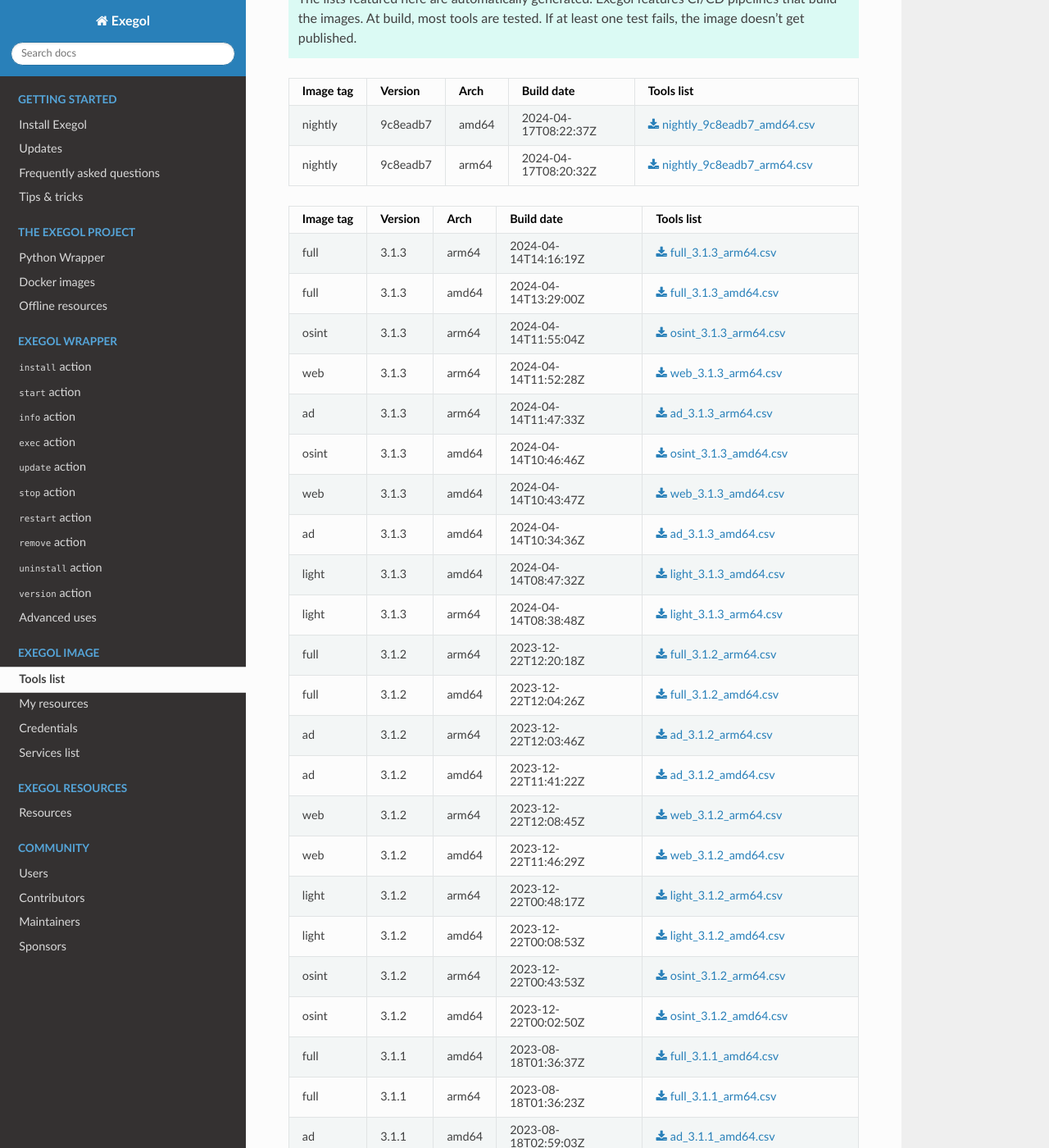
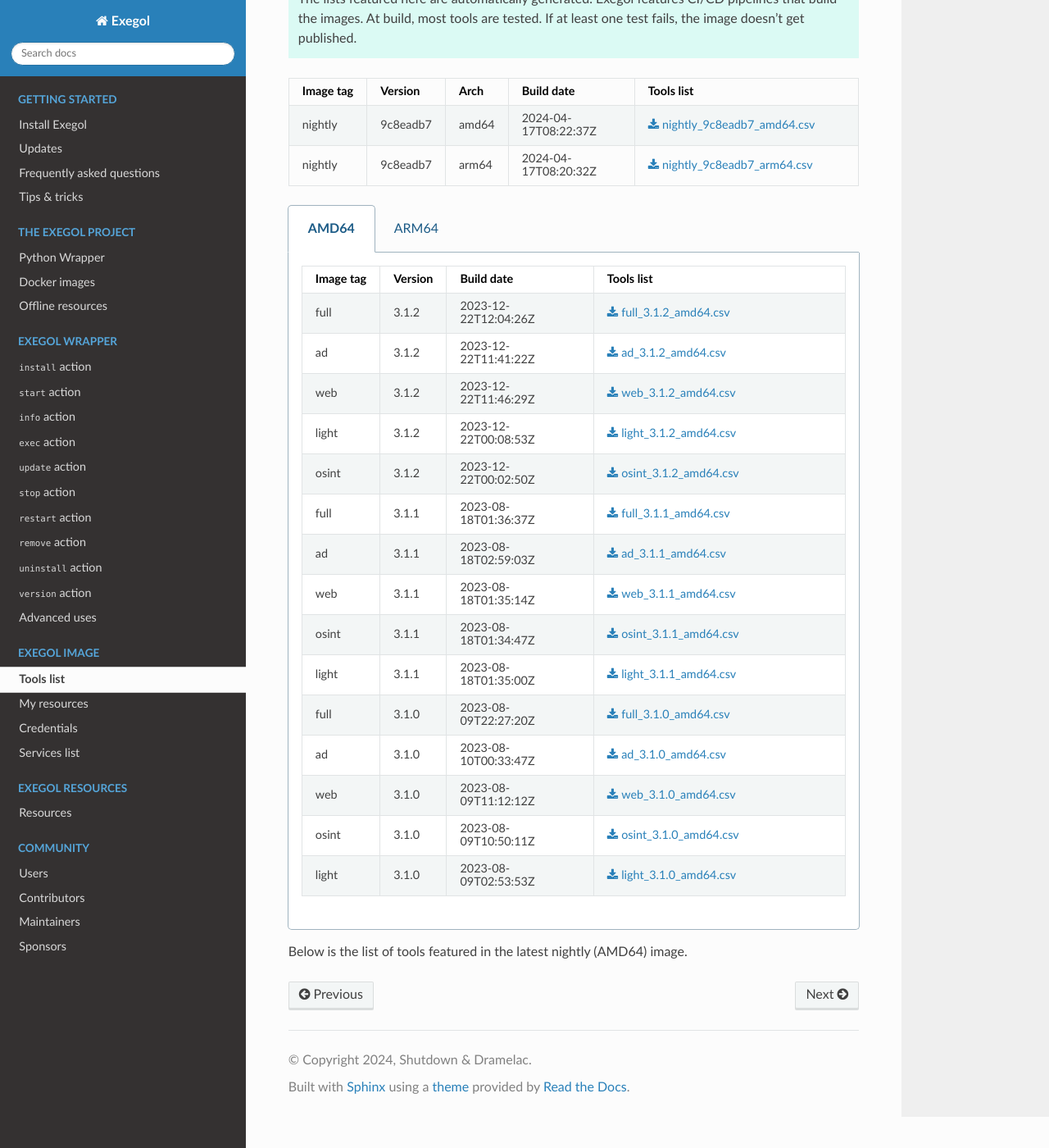
Before and after one commit to ThePorgs/Exegol-docs, a Sphinx documentation site: the page built from source/exegol-image/tools.rst, in a window 1280 px wide and 1400 px high, scrolled down 411 px. Shown: the whole window at 82% size. Built offline with Sphinx 7.4.7 and the Read the Docs theme 2.0.0, drawn with Linux system fonts in a browser that asks for light colours; some of the changed lines change nothing that is shown; some of the changed text lies outside the part shown.

Commit message:
Separation of tools list architectures into several tabs

```diff
--- a/source/assets/installed_tools/releases.csv
+++ /dev/null
@@ -1,41 +0,0 @@
-Image tag,Version,Arch,Build date,Tools list
-full,3.1.3,arm64,2024-04-14T14:16:19Z,:download:`full_3.1.3_arm64.csv       </assets/installed_tools/lists/full_3.1.3_arm64.csv>`
-full,3.1.3,amd64,2024-04-14T13:29:00Z,:download:`full_3.1.3_amd64.csv       </assets/installed_tools/lists/full_3.1.3_amd64.csv>`
-osint,3.1.3,arm64,2024-04-14T11:55:04Z,:download:`osint_3.1.3_arm64.csv       </assets/installed_tools/lists/osint_3.1.3_arm64.csv>`
-web,3.1.3,arm64,2024-04-14T11:52:28Z,:download:`web_3.1.3_arm64.csv       </assets/installed_tools/lists/web_3.1.3_arm64.csv>`
-ad,3.1.3,arm64,2024-04-14T11:47:33Z,:download:`ad_3.1.3_arm64.csv       </assets/installed_tools/lists/ad_3.1.3_arm64.csv>`
-osint,3.1.3,amd64,2024-04-14T10:46:46Z,:download:`osint_3.1.3_amd64.csv       </assets/installed_tools/lists/osint_3.1.3_amd64.csv>`
-web,3.1.3,amd64,2024-04-14T10:43:47Z,:download:`web_3.1.3_amd64.csv       </assets/installed_tools/lists/web_3.1.3_amd64.csv>`
-ad,3.1.3,amd64,2024-04-14T10:34:36Z,:download:`ad_3.1.3_amd64.csv       </assets/installed_tools/lists/ad_3.1.3_amd64.csv>`
-light,3.1.3,amd64,2024-04-14T08:47:32Z,:download:`light_3.1.3_amd64.csv       </assets/installed_tools/lists/light_3.1.3_amd64.csv>`
-light,3.1.3,arm64,2024-04-14T08:38:48Z,:download:`light_3.1.3_arm64.csv       </assets/installed_tools/lists/light_3.1.3_arm64.csv>`
-full,3.1.2,arm64,2023-12-22T12:20:18Z,:download:`full_3.1.2_arm64.csv       </assets/installed_tools/lists/full_3.1.2_arm64.csv>`
-full,3.1.2,amd64,2023-12-22T12:04:26Z,:download:`full_3.1.2_amd64.csv       </assets/installed_tools/lists/full_3.1.2_amd64.csv>`
-ad,3.1.2,arm64,2023-12-22T12:03:46Z,:download:`ad_3.1.2_arm64.csv       </assets/installed_tools/lists/ad_3.1.2_arm64.csv>`
-ad,3.1.2,amd64,2023-12-22T11:41:22Z,:download:`ad_3.1.2_amd64.csv       </assets/installed_tools/lists/ad_3.1.2_amd64.csv>`
-web,3.1.2,arm64,2023-12-22T12:08:45Z,:download:`web_3.1.2_arm64.csv       </assets/installed_tools/lists/web_3.1.2_arm64.csv>`
-web,3.1.2,amd64,2023-12-22T11:46:29Z,:download:`web_3.1.2_amd64.csv       </assets/installed_tools/lists/web_3.1.2_amd64.csv>`
-light,3.1.2,arm64,2023-12-22T00:48:17Z,:download:`light_3.1.2_arm64.csv       </assets/installed_tools/lists/light_3.1.2_arm64.csv>`
-light,3.1.2,amd64,2023-12-22T00:08:53Z,:download:`light_3.1.2_amd64.csv       </assets/installed_tools/lists/light_3.1.2_amd64.csv>`
-osint,3.1.2,arm64,2023-12-22T00:43:53Z,:download:`osint_3.1.2_arm64.csv       </assets/installed_tools/lists/osint_3.1.2_arm64.csv>`
-osint,3.1.2,amd64,2023-12-22T00:02:50Z,:download:`osint_3.1.2_amd64.csv       </assets/installed_tools/lists/osint_3.1.2_amd64.csv>`
-full,3.1.1,amd64,2023-08-18T01:36:37Z,:download:`full_3.1.1_amd64.csv     </assets/installed_tools/lists/full_3.1.1_amd64.csv>`
-full,3.1.1,arm64,2023-08-18T01:36:23Z,:download:`full_3.1.1_arm64.csv     </assets/installed_tools/lists/full_3.1.1_arm64.csv>`
-ad,3.1.1,amd64,2023-08-18T02:59:03Z,:download:`ad_3.1.1_amd64.csv     </assets/installed_tools/lists/ad_3.1.1_amd64.csv>`
-ad,3.1.1,arm64,2023-08-18T02:58:49Z,:download:`ad_3.1.1_arm64.csv     </assets/installed_tools/lists/ad_3.1.1_arm64.csv>`
-web,3.1.1,arm64,2023-08-18T01:08:44Z,:download:`web_3.1.1_arm64.csv     </assets/installed_tools/lists/web_3.1.1_arm64.csv>`
-web,3.1.1,amd64,2023-08-18T01:35:14Z,:download:`web_3.1.1_amd64.csv     </assets/installed_tools/lists/web_3.1.1_amd64.csv>`
-osint,3.1.1,arm64,2023-08-18T01:04:50Z,:download:`osint_3.1.1_arm64.csv     </assets/installed_tools/lists/osint_3.1.1_arm64.csv>`
-osint,3.1.1,amd64,2023-08-18T01:34:47Z,:download:`osint_3.1.1_amd64.csv     </assets/installed_tools/lists/osint_3.1.1_amd64.csv>`
-light,3.1.1,arm64,2023-08-18T01:05:12Z,:download:`light_3.1.1_arm64.csv     </assets/installed_tools/lists/light_3.1.1_arm64.csv>`
-light,3.1.1,amd64,2023-08-18T01:35:00Z,:download:`light_3.1.1_amd64.csv     </assets/installed_tools/lists/light_3.1.1_amd64.csv>`
-full,3.1.0,arm64,2023-08-09T09:12:21Z,:download:`full_3.1.0_arm64.csv     </assets/installed_tools/lists/full_3.1.0_arm64.csv>`
-full,3.1.0,amd64,2023-08-09T22:27:20Z,:download:`full_3.1.0_amd64.csv     </assets/installed_tools/lists/full_3.1.0_amd64.csv>`
-ad,3.1.0,amd64,2023-08-10T00:33:47Z,:download:`ad_3.1.0_amd64.csv     </assets/installed_tools/lists/ad_3.1.0_amd64.csv>`
-ad,3.1.0,arm64,2023-08-10T00:11:36Z,:download:`ad_3.1.0_arm64.csv     </assets/installed_tools/lists/ad_3.1.0_arm64.csv>`
-web,3.1.0,amd64,2023-08-09T11:12:12Z,:download:`web_3.1.0_amd64.csv     </assets/installed_tools/lists/web_3.1.0_amd64.csv>`
-web,3.1.0,arm64,2023-08-09T11:11:33Z,:download:`web_3.1.0_arm64.csv     </assets/installed_tools/lists/web_3.1.0_arm64.csv>`
-osint,3.1.0,amd64,2023-08-09T10:50:11Z,:download:`osint_3.1.0_amd64.csv     </assets/installed_tools/lists/osint_3.1.0_amd64.csv>`
-osint,3.1.0,arm64,2023-08-09T10:48:56Z,:download:`osint_3.1.0_arm64.csv     </assets/installed_tools/lists/osint_3.1.0_arm64.csv>`
-light,3.1.0,amd64,2023-08-09T02:53:53Z,:download:`light_3.1.0_amd64.csv     </assets/installed_tools/lists/light_3.1.0_amd64.csv>`
-light,3.1.0,arm64,2023-08-09T01:50:40Z,:download:`light_3.1.0_arm64.csv     </assets/installed_tools/lists/light_3.1.0_arm64.csv>`
--- /dev/null
+++ b/source/assets/installed_tools/releases_amd64.csv
@@ -0,0 +1,16 @@
+Image tag,Version,Build date,Tools list
+full,3.1.2,2023-12-22T12:04:26Z,:download:`full_3.1.2_amd64.csv       </assets/installed_tools/lists/full_3.1.2_amd64.csv>`
+ad,3.1.2,2023-12-22T11:41:22Z,:download:`ad_3.1.2_amd64.csv       </assets/installed_tools/lists/ad_3.1.2_amd64.csv>`
+web,3.1.2,2023-12-22T11:46:29Z,:download:`web_3.1.2_amd64.csv       </assets/installed_tools/lists/web_3.1.2_amd64.csv>`
+light,3.1.2,2023-12-22T00:08:53Z,:download:`light_3.1.2_amd64.csv       </assets/installed_tools/lists/light_3.1.2_amd64.csv>`
+osint,3.1.2,2023-12-22T00:02:50Z,:download:`osint_3.1.2_amd64.csv       </assets/installed_tools/lists/osint_3.1.2_amd64.csv>`
+full,3.1.1,2023-08-18T01:36:37Z,:download:`full_3.1.1_amd64.csv     </assets/installed_tools/lists/full_3.1.1_amd64.csv>`
+ad,3.1.1,2023-08-18T02:59:03Z,:download:`ad_3.1.1_amd64.csv     </assets/installed_tools/lists/ad_3.1.1_amd64.csv>`
+web,3.1.1,2023-08-18T01:35:14Z,:download:`web_3.1.1_amd64.csv     </assets/installed_tools/lists/web_3.1.1_amd64.csv>`
+osint,3.1.1,2023-08-18T01:34:47Z,:download:`osint_3.1.1_amd64.csv     </assets/installed_tools/lists/osint_3.1.1_amd64.csv>`
+light,3.1.1,2023-08-18T01:35:00Z,:download:`light_3.1.1_amd64.csv     </assets/installed_tools/lists/light_3.1.1_amd64.csv>`
+full,3.1.0,2023-08-09T22:27:20Z,:download:`full_3.1.0_amd64.csv     </assets/installed_tools/lists/full_3.1.0_amd64.csv>`
+ad,3.1.0,2023-08-10T00:33:47Z,:download:`ad_3.1.0_amd64.csv     </assets/installed_tools/lists/ad_3.1.0_amd64.csv>`
+web,3.1.0,2023-08-09T11:12:12Z,:download:`web_3.1.0_amd64.csv     </assets/installed_tools/lists/web_3.1.0_amd64.csv>`
+osint,3.1.0,2023-08-09T10:50:11Z,:download:`osint_3.1.0_amd64.csv     </assets/installed_tools/lists/osint_3.1.0_amd64.csv>`
+light,3.1.0,2023-08-09T02:53:53Z,:download:`light_3.1.0_amd64.csv     </assets/installed_tools/lists/light_3.1.0_amd64.csv>`
--- /dev/null
+++ b/source/assets/installed_tools/releases_arm64.csv
@@ -0,0 +1,16 @@
+Image tag,Version,Build date,Tools list
+full,3.1.2,2023-12-22T12:20:18Z,:download:`full_3.1.2_arm64.csv       </assets/installed_tools/lists/full_3.1.2_arm64.csv>`
+ad,3.1.2,2023-12-22T12:03:46Z,:download:`ad_3.1.2_arm64.csv       </assets/installed_tools/lists/ad_3.1.2_arm64.csv>`
+web,3.1.2,2023-12-22T12:08:45Z,:download:`web_3.1.2_arm64.csv       </assets/installed_tools/lists/web_3.1.2_arm64.csv>`
+light,3.1.2,2023-12-22T00:48:17Z,:download:`light_3.1.2_arm64.csv       </assets/installed_tools/lists/light_3.1.2_arm64.csv>`
+osint,3.1.2,2023-12-22T00:43:53Z,:download:`osint_3.1.2_arm64.csv       </assets/installed_tools/lists/osint_3.1.2_arm64.csv>`
+full,3.1.1,2023-08-18T01:36:23Z,:download:`full_3.1.1_arm64.csv     </assets/installed_tools/lists/full_3.1.1_arm64.csv>`
+ad,3.1.1,2023-08-18T02:58:49Z,:download:`ad_3.1.1_arm64.csv     </assets/installed_tools/lists/ad_3.1.1_arm64.csv>`
+web,3.1.1,2023-08-18T01:08:44Z,:download:`web_3.1.1_arm64.csv     </assets/installed_tools/lists/web_3.1.1_arm64.csv>`
+osint,3.1.1,2023-08-18T01:04:50Z,:download:`osint_3.1.1_arm64.csv     </assets/installed_tools/lists/osint_3.1.1_arm64.csv>`
+light,3.1.1,2023-08-18T01:05:12Z,:download:`light_3.1.1_arm64.csv     </assets/installed_tools/lists/light_3.1.1_arm64.csv>`
+full,3.1.0,2023-08-09T09:12:21Z,:download:`full_3.1.0_arm64.csv     </assets/installed_tools/lists/full_3.1.0_arm64.csv>`
+ad,3.1.0,2023-08-10T00:11:36Z,:download:`ad_3.1.0_arm64.csv     </assets/installed_tools/lists/ad_3.1.0_arm64.csv>`
+web,3.1.0,2023-08-09T11:11:33Z,:download:`web_3.1.0_arm64.csv     </assets/installed_tools/lists/web_3.1.0_arm64.csv>`
+osint,3.1.0,2023-08-09T10:48:56Z,:download:`osint_3.1.0_arm64.csv     </assets/installed_tools/lists/osint_3.1.0_arm64.csv>`
+light,3.1.0,2023-08-09T01:50:40Z,:download:`light_3.1.0_arm64.csv     </assets/installed_tools/lists/light_3.1.0_arm64.csv>`
--- a/source/exegol-image/tools.rst
+++ b/source/exegol-image/tools.rst
@@ -16,11 +16,23 @@
     :widths: 7 7 8 28 50
     :class: tight-table
 
-.. csv-table::
-    :file: /assets/installed_tools/releases.csv
-    :header-rows: 1
-    :widths: 7 10 8 30 45
-    :class: tight-table
+..  tabs::
+
+    ..  tab:: AMD64
+
+        .. csv-table::
+            :file: /assets/installed_tools/releases_amd64.csv
+            :header-rows: 1
+            :widths: 7 7 28 50
+            :class: tight-table
+
+    ..  tab:: ARM64
+
+        .. csv-table::
+            :file: /assets/installed_tools/releases_arm64.csv
+            :header-rows: 1
+            :widths: 7 7 28 50
+            :class: tight-table
 
 .. _latest_nightly:
 
```
